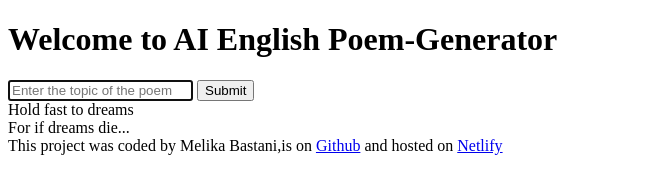
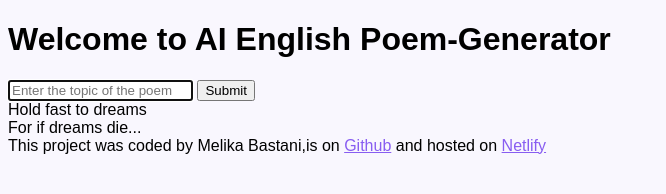
Before and after one commit to Melhyun/English-poem-generator, a plain HTML site: page index.html in a window 1280 px wide. Shown: the whole page, without its empty margins (0-666 px from the left). Drawn offline with Linux system fonts and the light colour scheme.

Commit message:
added a bit of css
still has a lot more to do

```diff
--- a/index.html
+++ b/index.html
@@ -7,7 +7,10 @@
     <title>Poem-Generator</title>
   </head>
   <body>
+    <div class="container">
+      <header>
         <h1>Welcome to AI English Poem-Generator</h1>
+      </header>
       <main>
         <form>
           <input
@@ -27,12 +30,13 @@
       </main>
       <footer>
         This project was coded by Melika Bastani,is on
-      <a href="https://github.com/Melhyun" target="_blank">Github</a> and hosted
-      on
+        <a href="https://github.com/Melhyun" target="_blank">Github</a> and
+        hosted on
         <a href="https://transcendent-blini-77bf47.netlify.app/" target="_blank"
           >Netlify</a
         >
       </footer>
+    </div>
     <script src="index.js"></script>
   </body>
 </html>
--- a/style.css
+++ b/style.css
@@ -0,0 +1,13 @@
+body {
+    background-color: #f9f7fe;
+    font-family: Arial, Helvetica, sans-serif;
+}
+
+a {
+    color: #885df1;
+}
+
+header {
+    font-size: ;
+}
+}
```
Lines whose indentation alone changed are shown as unchanged.
